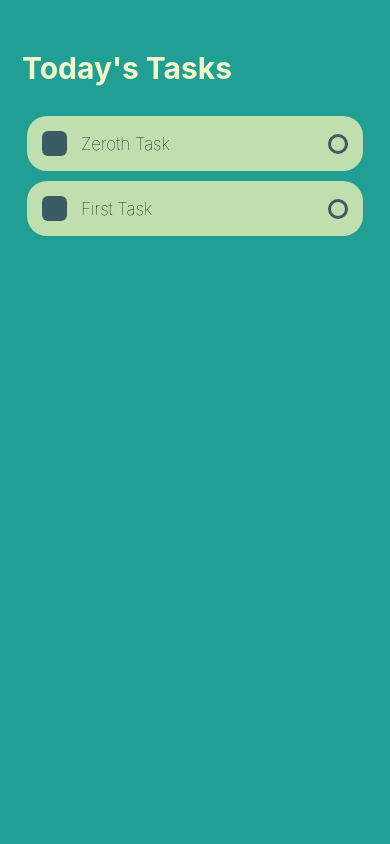
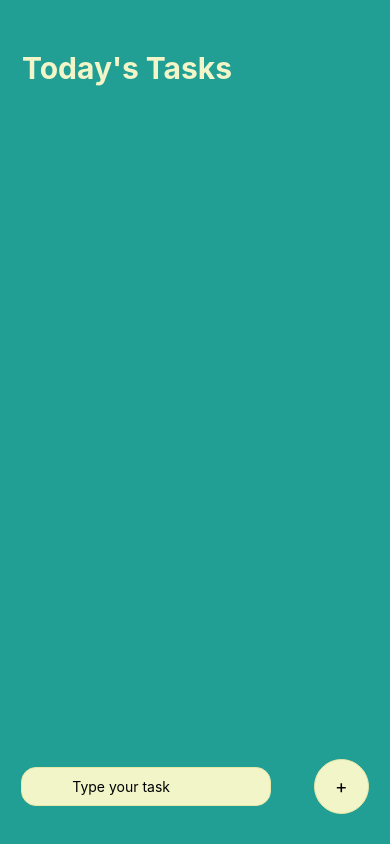
Before and after one commit to Rudransh-K/loop-helper-app, a React Native app: screen / in a window 390 px wide. Built offline with nearby package versions, Linux system fonts and the light colour scheme.

Commit message:
V1 completed
The initial version of the To-Do app is ready and all the functionalities are working and tested.

```diff
--- a/App.js
+++ b/App.js
@@ -1,8 +1,24 @@
 import { StatusBar } from 'expo-status-bar';
-import { StyleSheet, Text, View } from 'react-native';
+import { Platform, StyleSheet, Text, View, TextInput, KeyboardAvoidingView, TouchableOpacity, Keyboard } from 'react-native';
+import { useState } from 'react';
 import Task from './components/singleTask';
 
 export default function App() {
+
+  const [taskEnter, setTask] = useState();
+  const [taskItems, setTaskItems] = useState([]);
+  const handleTaskEntry = () => {
+    Keyboard.dismiss();
+    setTaskItems([...taskItems, taskEnter])
+    setTask(null);
+  }
+
+  const completeTask = (index) => {
+    let itemsCopy = [...taskItems]
+    itemsCopy.splice(index, 1)
+    setTaskItems(itemsCopy)
+  }
+
   return (
     <View style={styles.container}>
       <View style={styles.taskWrapper}>
@@ -10,10 +26,29 @@ export default function App() {
           Today's Tasks
         </Text>
         <View style={styles.taskItems}>
-          <Task text="Zeroth Task" />
-          <Task text="First Task" />
+          {
+            taskItems.map((item, index) => {
+              return (
+                <TouchableOpacity key={index} onPress={() => completeTask(index)}>
+                  <Task text={item} />
+                </TouchableOpacity>
+
+              )
+            })
+          }
         </View>
       </View>
+      <KeyboardAvoidingView
+        behaviour={Platform.OS === "ios" ? "padding" : "height"}
+        style={styles.writeTaskWrapper}>
+        <TextInput style={styles.textInput} placeholder={"Type your task"} value={taskEnter} onChangeText={text => setTask(text)} />
+
+        <TouchableOpacity onPress={handleTaskEntry}>
+          <View style={styles.addWrapper}>
+            <Text style={styles.addSign}>+</Text>
+          </View>
+        </TouchableOpacity>
+      </KeyboardAvoidingView>
     </View>
   );
 }
@@ -39,5 +74,36 @@ const styles = StyleSheet.create({
     paddingLeft: 5,
     paddingRight: 27
   },
+  writeTaskWrapper: {
+    position: 'absolute',
+    flexDirection: 'row',
+    justifyContent: 'space-around',
+    alignItems: 'center',
+    bottom: 30,
+    width: '100%'
+  },
+  textInput: {
+    paddingHorizontal: 50,
+    paddingVertical: 10,
+    width: 250,
+    backgroundColor: '#F2F5C8',
+    borderRadius: 15,
+    borderColor: '#E8E8A6',
+    borderWidth: 1,
+  },
+  addWrapper: {
+    height: 55,
+    width: 55,
+    backgroundColor: '#F2F5C8',
+    borderRadius: 30,
+    justifyContent: 'center',
+    alignItems: 'center',
+    borderColor: '#E8E8A6',
+    borderWidth: 1,
+  },
+  addSign: {
+    fontSize: 19
+  }
+
 
 });
```
